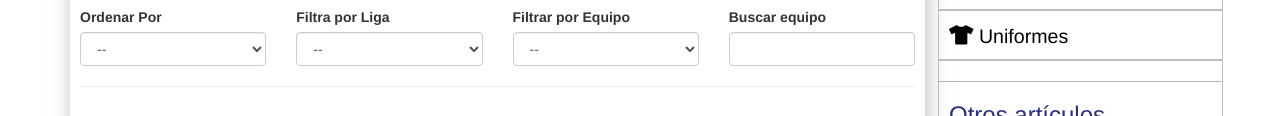
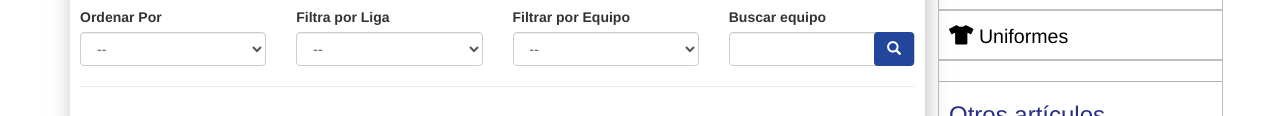
Before and after one commit to MiltonDiazCO/TeamDLS-Web, a plain HTML site: page html/Escudos.html in a window 1280 px wide. Shown: the part 153-269 px from the top of the page. Drawn offline with nearby package versions, Linux system fonts and the light colour scheme.

Commit message:
Filtros de busqueda terminados

```diff
--- a/css/Uniformes_Escudos.css
+++ b/css/Uniformes_Escudos.css
@@ -15,6 +15,16 @@
 
 .options-filters label:hover {
 	cursor: pointer;
+}
+
+/*boton de buscar*/
+.btn-search {
+	position: absolute;
+	top: 25px;
+	float: left;
+	right: 16px;
+	background: #224699;
+	color: #fff;
 }
 
 /*uniformes*/
--- a/html/Escudos.html
+++ b/html/Escudos.html
@@ -198,6 +198,7 @@
 					<div class="col-md-3">
 						<label for="txt-search">Buscar equipo</label>
 						<input type="text" name="txt-search" id="txt-search" class="form-control">
+						<button type="submit" class="btn btn-search"><span class="glyphicon glyphicon-search"></span></button>
 					</div>
 				</form>
 			</div> <!--/.filtros de busqueda-->
```
Also changed, not shown: html/Uniformes.html (+1 -0 lines).
